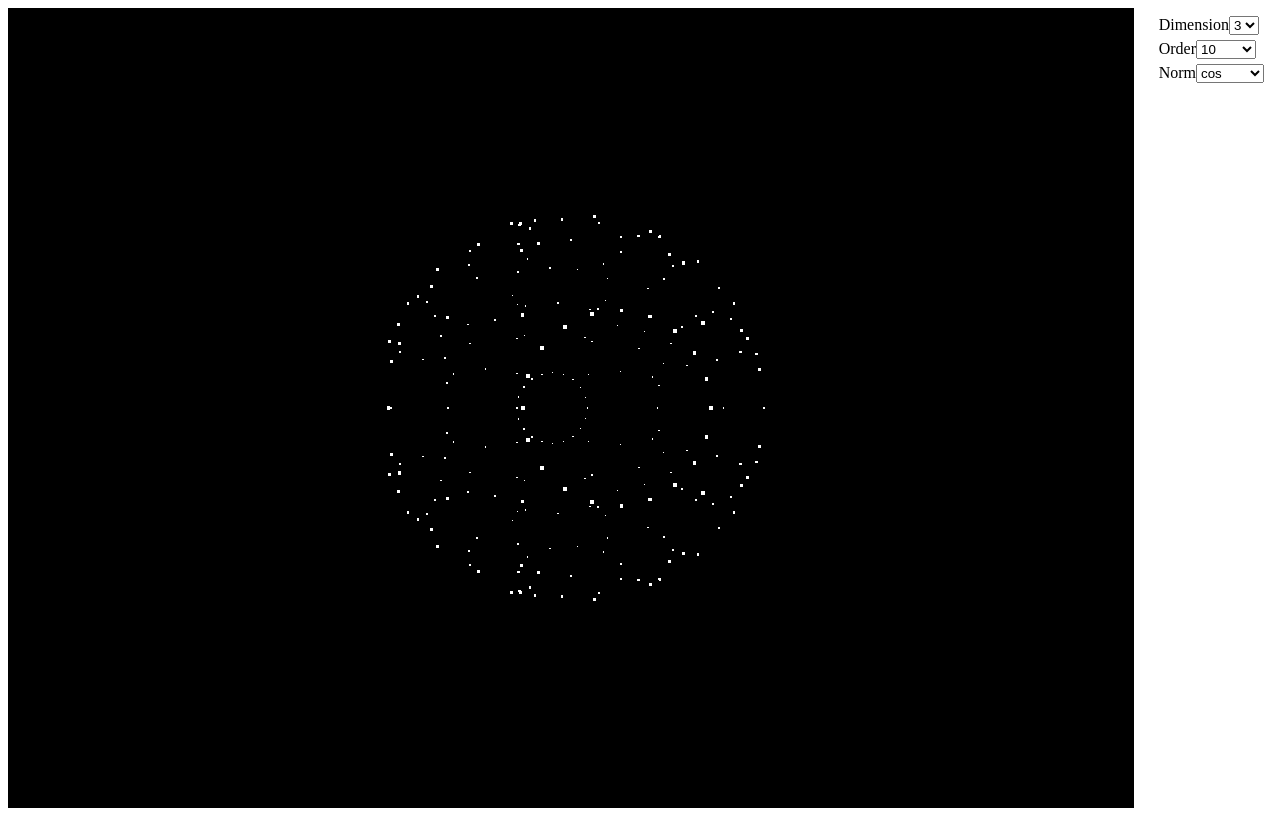
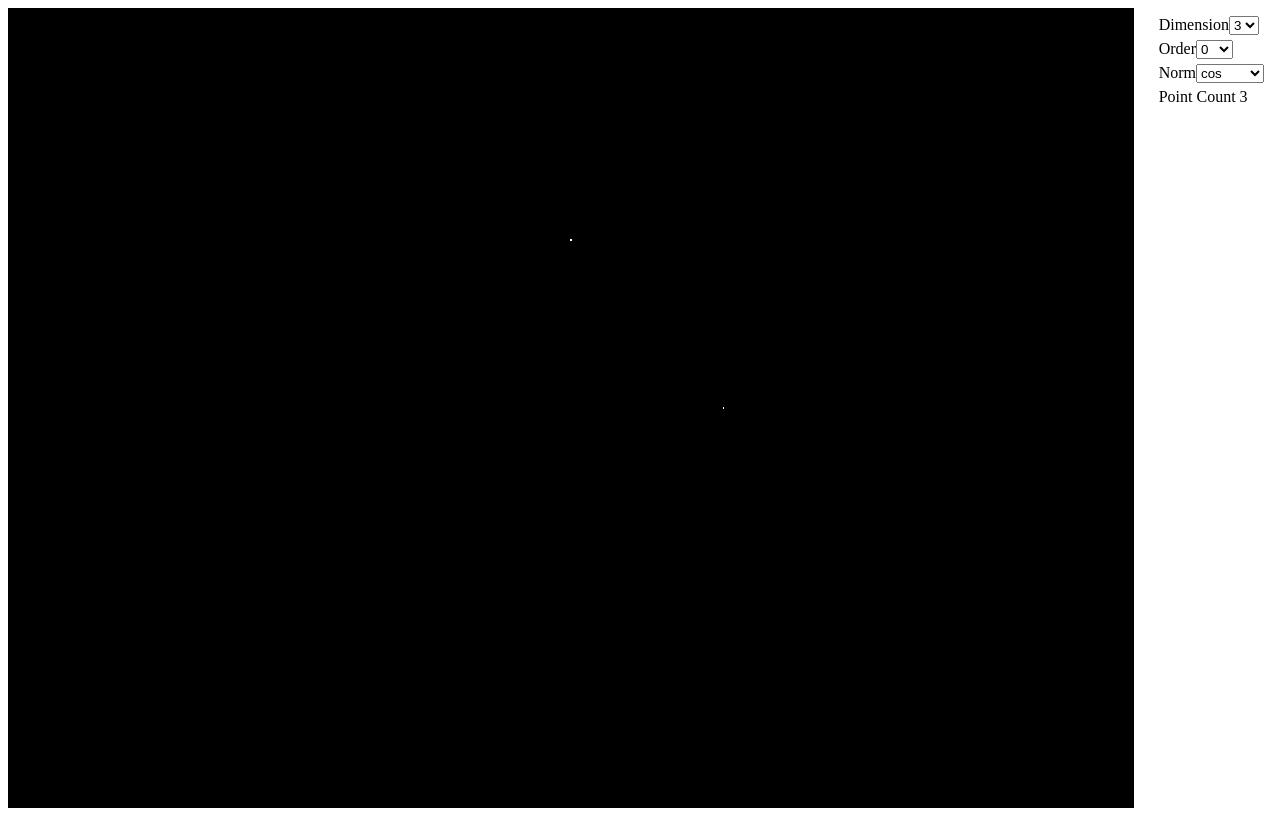
Before and after one commit to haywood/stereo, a Next.js app: page / in a window 1280 px wide. Built offline with nearby package versions, Linux system fonts and the light colour scheme.

Commit message:
best algorithm yet
complexity O((dimension choose 2) * 2 ** order)
no recursion

only issue: not all desired points are generated; the correct number is,
    but some of them are duplicates

```diff
--- a/components/sphere.ts
+++ b/components/sphere.ts
@@ -23,8 +23,8 @@ import {
   Matrix,
   identity,
   matrix,
-  flatten,
-  multiply
+  multiply,
+  abs
 } from "mathjs";
 
 export default class Sphere {
@@ -36,10 +36,8 @@ export default class Sphere {
     }
   }
 
-  compute(theta: { value: number; d0: number; d1: number }): number[] {
-    return flatten(
-      Sphere.sphere(this.dimension, this.order, theta)
-    ).valueOf() as number[];
+  compute(theta: { value: number; d0: number; d1: number }) {
+    return Sphere.sphere(this.dimension, this.order, theta);
   }
 
   static sphere(
@@ -51,55 +49,46 @@ export default class Sphere {
 
     const dimensions = Array.from(new Array(dimension).keys());
     const points = [];
-    const used = [];
+    function* phis() {
+      const increment = tau / 2 ** order;
+      const limit = 2 ** order;
+      for (let o = 0; o < limit; o++) {
+        yield o * increment;
+      }
+    }
+
+    // generate the shape by drawing a 2d circle in the plane formed by each
+    // pair of dimensions
     for (let d0 = 0; d0 < dimension; d0++) {
       for (let d1 = 0; d1 < d0; d1++) {
-        for (let phi = 0; phi < tau; phi += tau / order) {
+        for (const phi of phis()) {
           const p = new Array(dimension).fill(0);
-          if (d0 === 0) {
-            p[d0] = cos(phi);
-            p[d1] = sin(phi);
-          } else {
-            p[d0] = cos(phi);
-            p[d1] = sin(phi);
-          }
+          p[d0] = cos(phi);
+          p[d1] = sin(phi);
           points.push(p);
-          used.push(new Set([d0, d1]));
+          console.log(d0, d1, phi, p);
         }
       }
     }
+    console.log("--------end--------");
 
-    const pointCount = points.length;
-    for (let i = 0; i < pointCount; i++) {
-      const available = dimensions.filter(d => !used[i].has(d));
-      if (available.length === 0) continue;
-
-      const d0 = available[0];
-      const p = points[i].slice();
-      for (const d1 of used[i]) {
-        const v = [p[d0], p[d1]];
-        for (let phi = 0; phi < tau; phi += tau / order) {
-          const u = multiply(R(phi), v).valueOf();
-          const q = p.slice();
-          q[d0] = u[0];
-          q[d1] = u[1];
-          points.push(q);
-        }
-      }
-    }
-
+    // rotate the shape
     for (const p of points) {
-      const { value: phi, d0, d1 } = theta;
-      const v = [p[d0], p[d1]];
-      const u = multiply(R(phi), v).valueOf();
-      p[d0] = u[0];
-      p[d1] = u[1];
+      rotate(p, theta);
     }
 
     return points;
   }
 }
 
+const rotate = (p, theta) => {
+  const { value: phi, d0, d1 } = theta;
+  const v = [p[d0], p[d1]];
+  const u = multiply(R(phi), v).valueOf();
+  p[d0] = u[0];
+  p[d1] = u[1];
+};
+
 const R = theta =>
   matrix([
     [cos(theta), -sin(theta)],
--- a/pages/index.tsx
+++ b/pages/index.tsx
@@ -1,5 +1,6 @@
 import Sphere from "../components/sphere";
 import styled from "styled-components";
+import { flatten, Matrix, size } from "mathjs";
 import {
   BufferGeometry,
   BufferAttribute,
@@ -23,7 +24,7 @@ const fieldOfView = 100; // degrees
 const near = 0.1;
 const far = 1000;
 const DEFAULT_DIMENSION = 3;
-const DEFAULT_ORDER = 10;
+const DEFAULT_ORDER = 0;
 
 const simpleNorm = f => (r, phi) => r * f(phi);
 const NORMS = [
@@ -77,6 +78,7 @@ class ThreeDemo extends React.Component {
     count: number;
     norm: "cos" | "sincos" | "sin";
     nextFrame?: number;
+    points?: number[][] | Matrix | number[];
   } = {
     dimension: DEFAULT_DIMENSION,
     order: DEFAULT_ORDER,
@@ -114,39 +116,40 @@ class ThreeDemo extends React.Component {
 
   draw() {
     const geometry = this.points.geometry as BufferGeometry;
-    const { theta } = this.state;
+    const { dimension, order, theta } = this.state;
 
-    const sphere = new Sphere(this.state.dimension, this.state.order);
+    const sphere = new Sphere(dimension, order);
     sphere.norm = NORMS[this.state.norm];
     const points = sphere.compute(theta);
+    const vertices = flatten(points).valueOf() as number[];
 
-    const dimension = this.state.dimension;
     if (dimension > 3) {
       for (
-        let offset = points.length - dimension + 3;
+        let offset = vertices.length - dimension + 3;
         offset > 0;
         offset -= dimension
       ) {
-        points.splice(offset, dimension - 3);
+        vertices.splice(offset, dimension - 3);
       }
     }
 
     geometry.setAttribute(
       "position",
       new BufferAttribute(
-        new Float32Array(points),
+        new Float32Array(vertices),
         Math.max(1, Math.min(dimension, 3))
       )
     );
     geometry.setAttribute(
       "color",
       new BufferAttribute(
-        new Float32Array(points.map((x, n) => 1)),
+        new Float32Array(vertices.map((x, n) => 1)),
         Math.max(1, Math.min(dimension, 3))
       )
     );
 
     this.renderer.render(this.scene, this.camera);
+    this.setState({ points: points });
   }
 
   animate() {
@@ -179,7 +182,7 @@ class ThreeDemo extends React.Component {
     };
     const onNormChange = event => this.setState({ norm: event.target.value });
     const dimensions = Array.from(new Array(4).keys()).map(d => d + 1);
-    const orders = Array.from(new Array(5).keys()).map(o => 10 ** o);
+    const orders = Array.from(new Array(11).keys());
     const norms = Object.keys(NORMS);
     return (
       <Component>
@@ -208,6 +211,10 @@ class ThreeDemo extends React.Component {
                 <option value={n}>{n}</option>
               ))}
             </select>
+          </span>
+          <span>
+            <label>Point Count </label>
+            <span>{this.state.points && size(this.state.points)[0]}</span>
           </span>
         </div>
       </Component>
--- a/tsconfig.json
+++ b/tsconfig.json
@@ -1,6 +1,6 @@
 {
   "compilerOptions": {
-    "target": "es5",
+    "target": "es6",
     "lib": [
       "dom",
       "dom.iterable",
```
